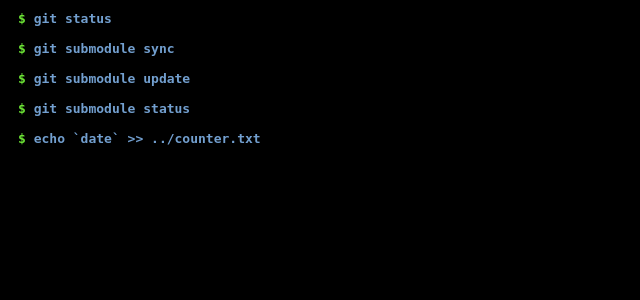
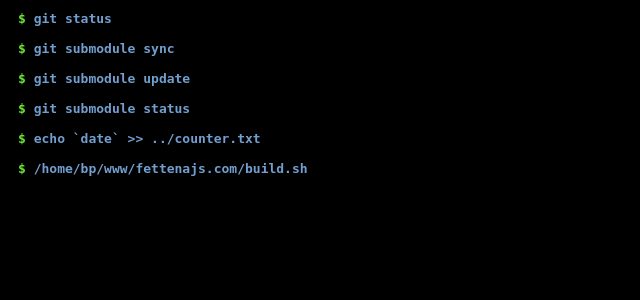
Before and after one commit to bpjohannessen/muscledb-web_old, a PHP site: page /deploy.php in a window 1280 px wide. Shown: the part 182-482 px from the top of the page, without its empty margins (0-640 px from the left). Run offline with PHP 8.4, Linux system fonts and the light colour scheme.

Commit message:
Updated deploy.php

```diff
--- a/deploy.php
+++ b/deploy.php
@@ -50,7 +50,8 @@ $commands = array(
     'git submodule sync',
     'git submodule update',
     'git submodule status',
-    'echo `date` >> ../counter.txt'
+    'echo `date` >> ../counter.txt',
+    '/home/bp/www/fettenajs.com/build.sh'
 );
 
 // Run the commands for output
```
